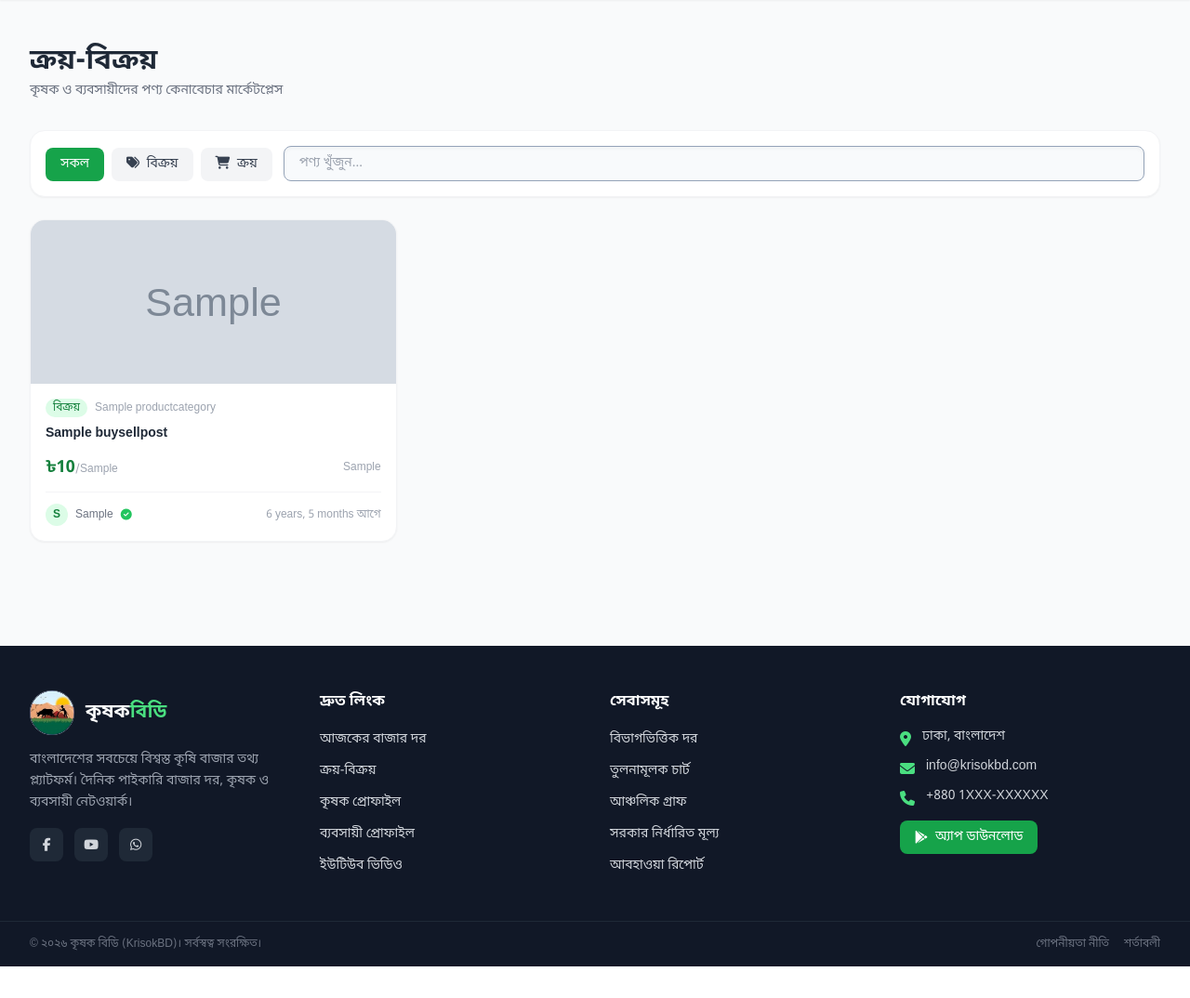
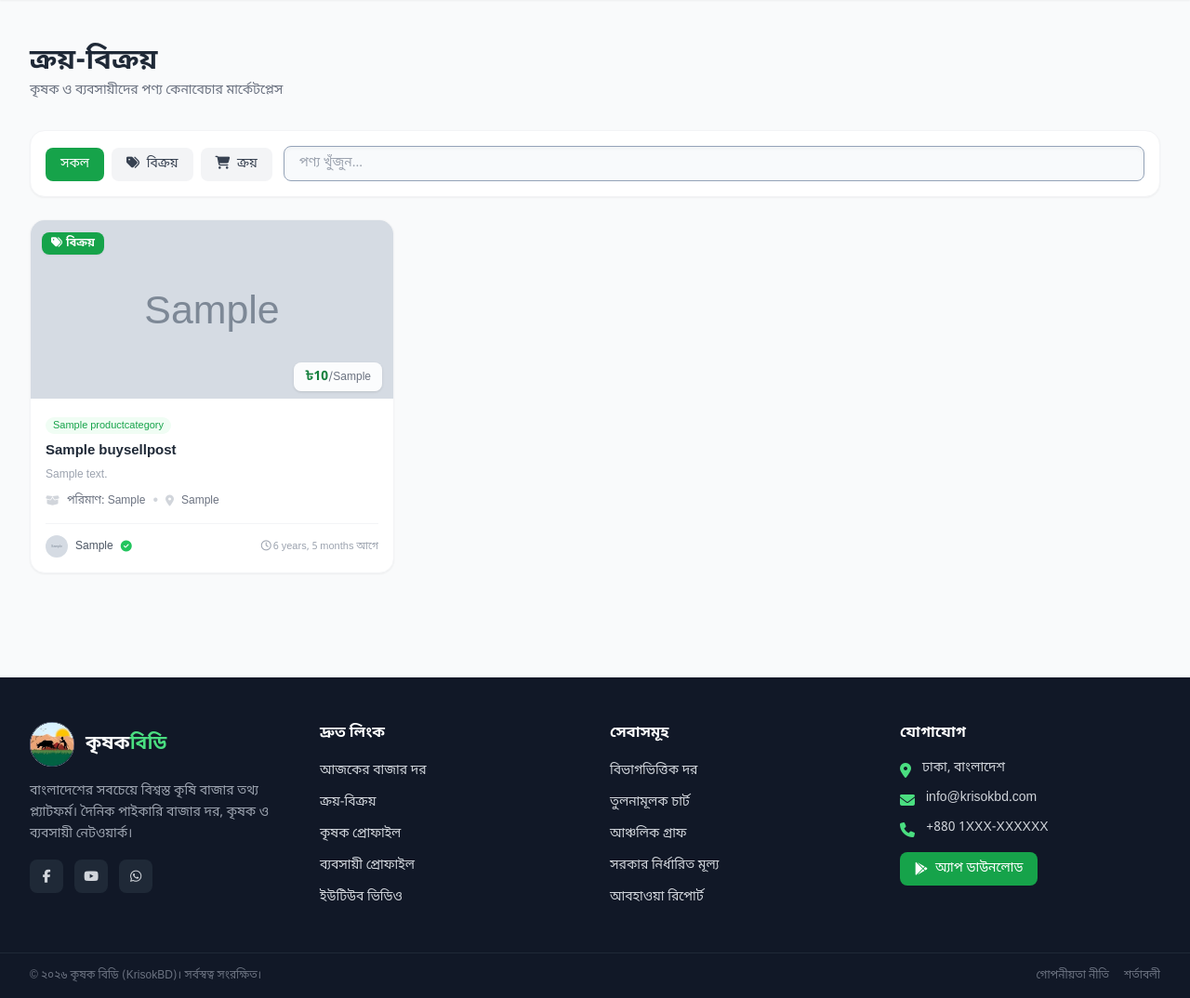
Before and after one commit to tanmoymondal1312/KrisokBD, a Django app: page /marketplace/ in a window 1280 px wide. Shown: the part 64-1138 px from the top of the page at 93% size. Before the commit the page ends 1104 px from the top, so only its background shows below. Run offline with Django 5.2, Linux system fonts and the light colour scheme; tables that the repository leaves empty hold one stand-in row (values such as "Sample post"); grey boxes marked "Sample" are stand-in pictures; some libraries are stand-ins or nearby versions.

Commit message:
Auto-save changes

```diff
--- a/templates/marketplace/partials/post_grid.html
+++ b/templates/marketplace/partials/post_grid.html
@@ -1,45 +1,129 @@
-<div class="grid grid-cols-1 sm:grid-cols-2 lg:grid-cols-3 gap-4">
+<div class="grid grid-cols-1 sm:grid-cols-2 lg:grid-cols-3 gap-5">
     {% for post in posts %}
-    <a href="{% url 'marketplace:post_detail' post.pk %}" class="group bg-white rounded-2xl shadow-sm border border-gray-100 hover:shadow-lg hover:border-primary-200 transition-all duration-300 overflow-hidden">
-        {% if post.image %}
-        <div class="h-44 overflow-hidden bg-gray-100">
-            <img src="{{ post.image.url }}" alt="{{ post.title }}" class="w-full h-full object-cover group-hover:scale-105 transition-transform duration-300">
+
+    {% if post.post_type == 'sell' %}
+    <!-- ===== SELL CARD (Green accent) ===== -->
+    <a href="{% url 'marketplace:post_detail' post.pk %}" class="group bg-white rounded-2xl shadow-sm border border-gray-100 hover:shadow-xl hover:border-green-300 transition-all duration-300 overflow-hidden">
+        <div class="relative">
+            {% if post.image %}
+            <div class="h-48 overflow-hidden bg-gray-100">
+                <img src="{{ post.image.url }}" alt="{{ post.title }}" class="w-full h-full object-cover group-hover:scale-105 transition-transform duration-500">
+            </div>
+            {% else %}
+            <div class="h-48 bg-gradient-to-br from-green-50 via-emerald-50 to-primary-50 flex items-center justify-center">
+                <i class="fas fa-seedling text-5xl text-green-200"></i>
+            </div>
+            {% endif %}
+            <!-- Sell Badge -->
+            <div class="absolute top-3 left-3">
+                <span class="px-2.5 py-1 bg-green-600 text-white text-xs font-bold rounded-lg shadow-sm">
+                    <i class="fas fa-tags mr-1"></i>বিক্রয়
+                </span>
+            </div>
+            <!-- Price Tag -->
+            <div class="absolute bottom-3 right-3">
+                <span class="px-3 py-1.5 bg-white/90 backdrop-blur-sm text-green-700 text-sm font-bold rounded-lg shadow">
+                    ৳{{ post.price|floatformat:0 }}<span class="text-xs font-normal text-gray-500">/{{ post.unit }}</span>
+                </span>
+            </div>
         </div>
-        {% else %}
-        <div class="h-44 bg-gradient-to-br from-primary-50 to-primary-100 flex items-center justify-center">
-            <i class="fas fa-seedling text-5xl text-primary-300"></i>
-        </div>
-        {% endif %}
 
         <div class="p-4">
-            <div class="flex items-center gap-2 mb-2">
-                <span class="px-2 py-0.5 text-xs font-medium rounded-full {% if post.post_type == 'sell' %}bg-green-100 text-green-700{% else %}bg-blue-100 text-blue-700{% endif %}">
-                    {% if post.post_type == 'sell' %}বিক্রয়{% else %}ক্রয়{% endif %}
-                </span>
-                {% if post.category %}
-                <span class="text-xs text-gray-400">{{ post.category.name }}</span>
+            {% if post.category %}
+            <span class="text-[11px] text-green-600 bg-green-50 px-2 py-0.5 rounded-full font-medium">{{ post.category.name }}</span>
+            {% endif %}
+            <h3 class="font-semibold text-gray-800 text-[15px] mt-1.5 group-hover:text-green-700 transition line-clamp-2 leading-snug">{{ post.title }}</h3>
+
+            {% if post.description %}
+            <p class="text-xs text-gray-400 mt-1.5 line-clamp-2 leading-relaxed">{{ post.description|truncatechars:80 }}</p>
+            {% endif %}
+
+            <div class="flex items-center gap-2 mt-1.5">
+                <i class="fas fa-box-open text-gray-300 text-xs"></i>
+                <span class="text-xs text-gray-500">পরিমাণ: {{ post.quantity }}</span>
+                {% if post.location %}
+                <span class="text-gray-300">•</span>
+                <i class="fas fa-map-marker-alt text-gray-300 text-xs"></i>
+                <span class="text-xs text-gray-500">{{ post.location }}</span>
                 {% endif %}
             </div>
 
-            <h3 class="font-semibold text-gray-800 text-sm group-hover:text-primary-700 transition line-clamp-2">{{ post.title }}</h3>
-
-            <div class="flex items-center justify-between mt-3">
-                <span class="text-lg font-bold text-primary-700">৳{{ post.price|floatformat:0 }}<span class="text-xs font-normal text-gray-400">/{{ post.unit }}</span></span>
-                <span class="text-xs text-gray-400">{{ post.quantity }}</span>
-            </div>
-
             <div class="flex items-center gap-2 mt-3 pt-3 border-t border-gray-100">
-                <div class="w-6 h-6 bg-primary-100 text-primary-700 rounded-full flex items-center justify-center text-xs font-bold">
-                    {{ post.user.first_name|first|default:post.user.username|first }}
+                {% if post.user.avatar %}
+                <img src="{{ post.user.avatar.url }}" class="w-6 h-6 rounded-full object-cover">
+                {% else %}
+                <div class="w-6 h-6 bg-green-100 text-green-700 rounded-full flex items-center justify-center text-xs font-bold">
+                    {{ post.user.first_name|first }}
                 </div>
-                <span class="text-xs text-gray-500">{{ post.user.first_name|default:post.user.username }}</span>
-                {% if post.user.is_verified %}
-                <i class="fas fa-check-circle text-primary-500 text-xs"></i>
                 {% endif %}
-                <span class="text-xs text-gray-400 ml-auto">{{ post.created_at|timesince }} আগে</span>
+                <span class="text-xs font-medium text-gray-600">{{ post.user.first_name|default:post.user.username }}</span>
+                {% if post.user.is_verified %}<i class="fas fa-check-circle text-green-500 text-xs"></i>{% endif %}
+                <span class="text-[11px] text-gray-400 ml-auto"><i class="far fa-clock mr-0.5"></i>{{ post.created_at|timesince }} আগে</span>
             </div>
         </div>
     </a>
+
+    {% else %}
+    <!-- ===== BUY CARD (Blue accent, different layout) ===== -->
+    <a href="{% url 'marketplace:post_detail' post.pk %}" class="group bg-gradient-to-br from-blue-50 to-white rounded-2xl shadow-sm border-2 border-blue-100 hover:shadow-xl hover:border-blue-300 transition-all duration-300 overflow-hidden">
+        <div class="p-5">
+            <!-- Buy Badge + Category -->
+            <div class="flex items-center justify-between mb-3">
+                <span class="px-2.5 py-1 bg-blue-600 text-white text-xs font-bold rounded-lg shadow-sm">
+                    <i class="fas fa-bullhorn mr-1"></i>চাহিদা
+                </span>
+                {% if post.category %}
+                <span class="text-[11px] text-blue-600 bg-blue-100 px-2 py-0.5 rounded-full font-medium">{{ post.category.name }}</span>
+                {% endif %}
+            </div>
+
+            <h3 class="font-bold text-gray-800 text-[15px] group-hover:text-blue-700 transition line-clamp-2 leading-snug">{{ post.title }}</h3>
+
+            {% if post.description %}
+            <p class="text-xs text-gray-500 mt-2 line-clamp-2 leading-relaxed">{{ post.description|truncatechars:100 }}</p>
+            {% endif %}
+
+            <!-- Price & Quantity -->
+            <div class="mt-3 flex items-center gap-3">
+                <div class="flex-1 bg-white rounded-xl p-3 border border-blue-100 text-center">
+                    <p class="text-[10px] text-gray-400 uppercase tracking-wide">বাজেট</p>
+                    <p class="text-lg font-bold text-blue-700">৳{{ post.price|floatformat:0 }}<span class="text-xs font-normal text-gray-400">/{{ post.unit }}</span></p>
+                </div>
+                <div class="flex-1 bg-white rounded-xl p-3 border border-blue-100 text-center">
+                    <p class="text-[10px] text-gray-400 uppercase tracking-wide">পরিমাণ</p>
+                    <p class="text-sm font-bold text-gray-700">{{ post.quantity }}</p>
+                </div>
+            </div>
+
+            {% if post.location %}
+            <div class="mt-2.5 flex items-center gap-1.5 text-xs text-blue-500">
+                <i class="fas fa-map-marker-alt"></i>
+                <span>{{ post.location }} এ ডেলিভারি</span>
+            </div>
+            {% endif %}
+
+            {% if post.image %}
+            <div class="mt-3 h-28 rounded-xl overflow-hidden">
+                <img src="{{ post.image.url }}" alt="{{ post.title }}" class="w-full h-full object-cover group-hover:scale-105 transition-transform duration-500">
+            </div>
+            {% endif %}
+
+            <div class="flex items-center gap-2 mt-3 pt-3 border-t border-blue-100">
+                {% if post.user.avatar %}
+                <img src="{{ post.user.avatar.url }}" class="w-6 h-6 rounded-full object-cover">
+                {% else %}
+                <div class="w-6 h-6 bg-blue-100 text-blue-700 rounded-full flex items-center justify-center text-xs font-bold">
+                    {{ post.user.first_name|first }}
+                </div>
+                {% endif %}
+                <span class="text-xs font-medium text-gray-600">{{ post.user.first_name|default:post.user.username }}</span>
+                {% if post.user.is_verified %}<i class="fas fa-check-circle text-blue-500 text-xs"></i>{% endif %}
+                <span class="text-[11px] text-gray-400 ml-auto"><i class="far fa-clock mr-0.5"></i>{{ post.created_at|timesince }} আগে</span>
+            </div>
+        </div>
+    </a>
+    {% endif %}
+
     {% empty %}
     <div class="sm:col-span-2 lg:col-span-3 text-center py-16 text-gray-400">
         <i class="fas fa-store text-5xl mb-3 block"></i>
```
Also changed, not shown: media/posts/2026/06/banana_bunch.jpg (added), media/posts/2026/06/dry_chili.jpg (added), media/posts/2026/06/mango_basket.jpg (added), media/posts/2026/06/onion_fresh.jpg (added), media/posts/2026/06/potato_pile.jpg (added), media/posts/2026/06/tomato_red.jpg (added), media/posts/2026/06/vegetables_mix.jpg (added), media/posts/2026/06/wheat_field.jpg (added).
